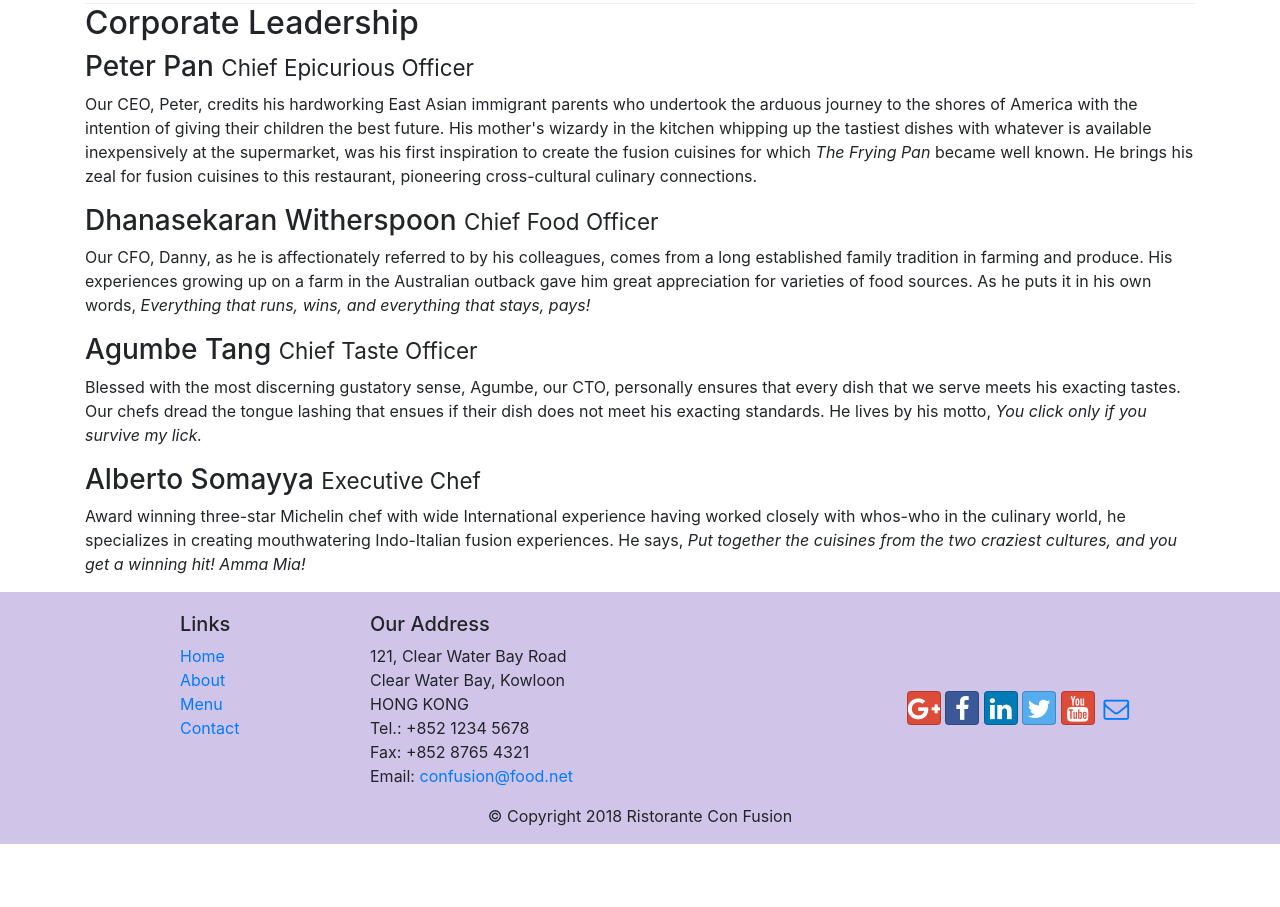
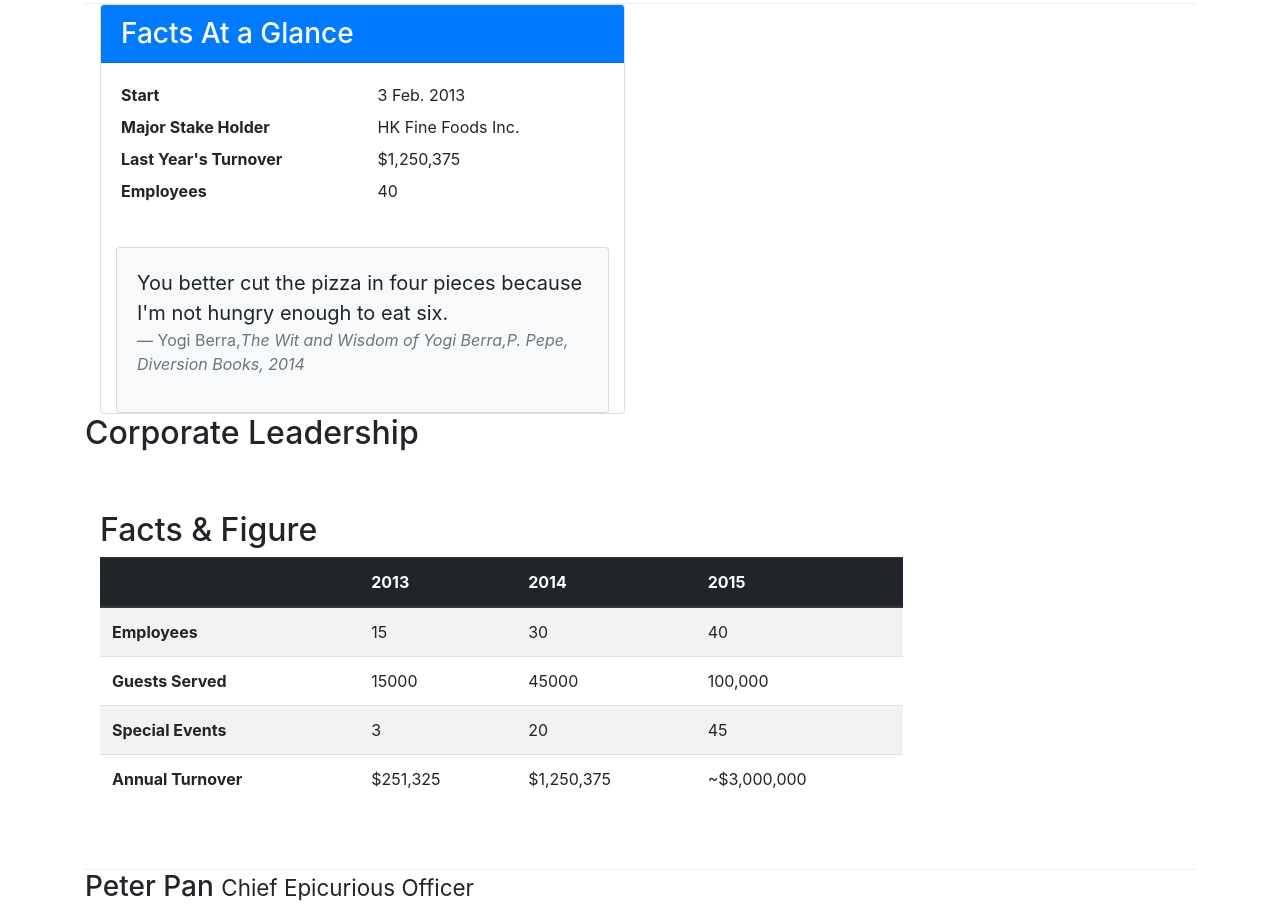
Before and after one commit to ThuanLeUwU/WebIntroduction, a website: page aboutus.html in a window 1280 px wide. Shown: the part 861-1768 px from the top of the page. Before the commit the page ends 1705 px from the top, so only its background shows below. Drawn offline with nearby package versions, Linux system fonts and the light colour scheme.

```diff
--- a/aboutus.html
+++ b/aboutus.html
@@ -90,10 +90,82 @@
             </div>
             <div></div>
          </div>
+         <div class="=col-12 col-sm-6">
+            <div class="card">
+               <h3 class="card-header bg-primary text-white">Facts At a Glance</h3>
+               <div class="card-body">
+                  <dl class="row">
+                     <dt class="col-6">Start</dt>
+                     <dd class="col-6">3 Feb. 2013</dd>
+                     <dt class="col-6">Major Stake Holder</dt>
+                     <dd class="col-6">HK Fine Foods Inc.</dd>
+                     <dt class="col-6">Last Year's Turnover</dt>
+                     <dd class="col-6">$1,250,375</dd>
+                     <dt class="col-6">Employees</dt>
+                     <dd class="col-6">40</dd>
+                  </dl>
+               </div>
+               <div class="col-12">
+                  <div class="card card-body bg-light">
+                     <blockquote class="blockquote">
+                        <p class="mb-0">You better cut the pizza in four pieces because I'm not hungry enough to eat six.</p>
+                        <footer class="blockquote-footer">Yogi Berra,<cite title="Source tilte">The Wit and Wisdom of Yogi Berra,P. Pepe, Diversion Books, 2014</cite></footer>
+                     </blockquote>
+                  </div>
+               </div>
+            </div>
+
+         </div>
 
          <div class="row .row-content">
             <div class="col-12">
                <h2>Corporate Leadership</h2>
+               <div class="row row-content">
+                  <div class="col-12 col-sm-9">
+                     <h2>Facts &amp; Figure</h2>
+                     <div class="table-responsive">
+                        <table class="table table-striped">
+                            <thead class="thead-dark">
+                                <tr>
+                                    <th>&nbsp;</th>
+                                    <th>2013</th>
+                                    <th>2014</th>
+                                    <th>2015</th>
+                                </tr>
+                            </thead>
+                            <tbody>
+                                <tr>
+                                    <th>Employees</th>
+                                    <td>15</td>
+                                    <td>30</td>
+                                    <td>40</td>
+                                </tr>
+                                <tr>
+                                   <th>Guests Served</th>
+                                   <td>15000</td>
+                                   <td>45000</td>
+                                   <td>100,000</td>
+                                </tr>
+                                <tr>
+                                   <th>Special Events</th>
+                                   <td>3</td>
+                                   <td>20</td>
+                                   <td>45</td>
+                                </tr>
+                                <tr>
+                                   <th>Annual Turnover</th>
+                                   <td>$251,325</td>
+                                   <td>$1,250,375</td>
+                                   <td>~$3,000,000</td>
+                                 </tr>
+                            </tbody>
+                        </table>
+                    </div>
+                  </div>
+                  <div class="col-12 col-sm-3">
+
+                  </div>
+               </div>
                <h3>Peter Pan <small>Chief Epicurious Officer</small></h3>
                <p class="d-none d-sm-block classes">
                   Our CEO, Peter, credits his hardworking East Asian immigrant
```
Also changed, not shown: demo2.html (+20 -1 lines), index.html (+44 -21 lines).
